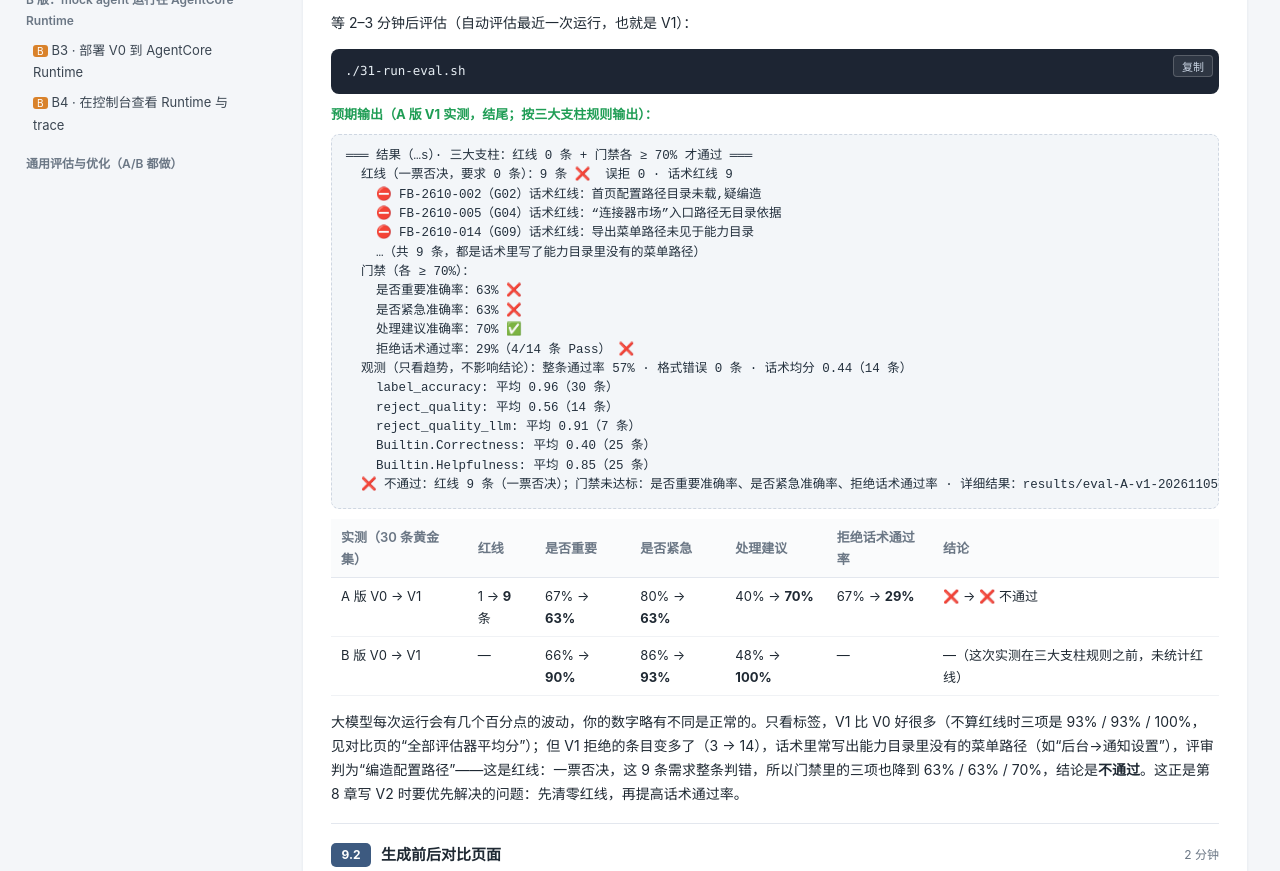
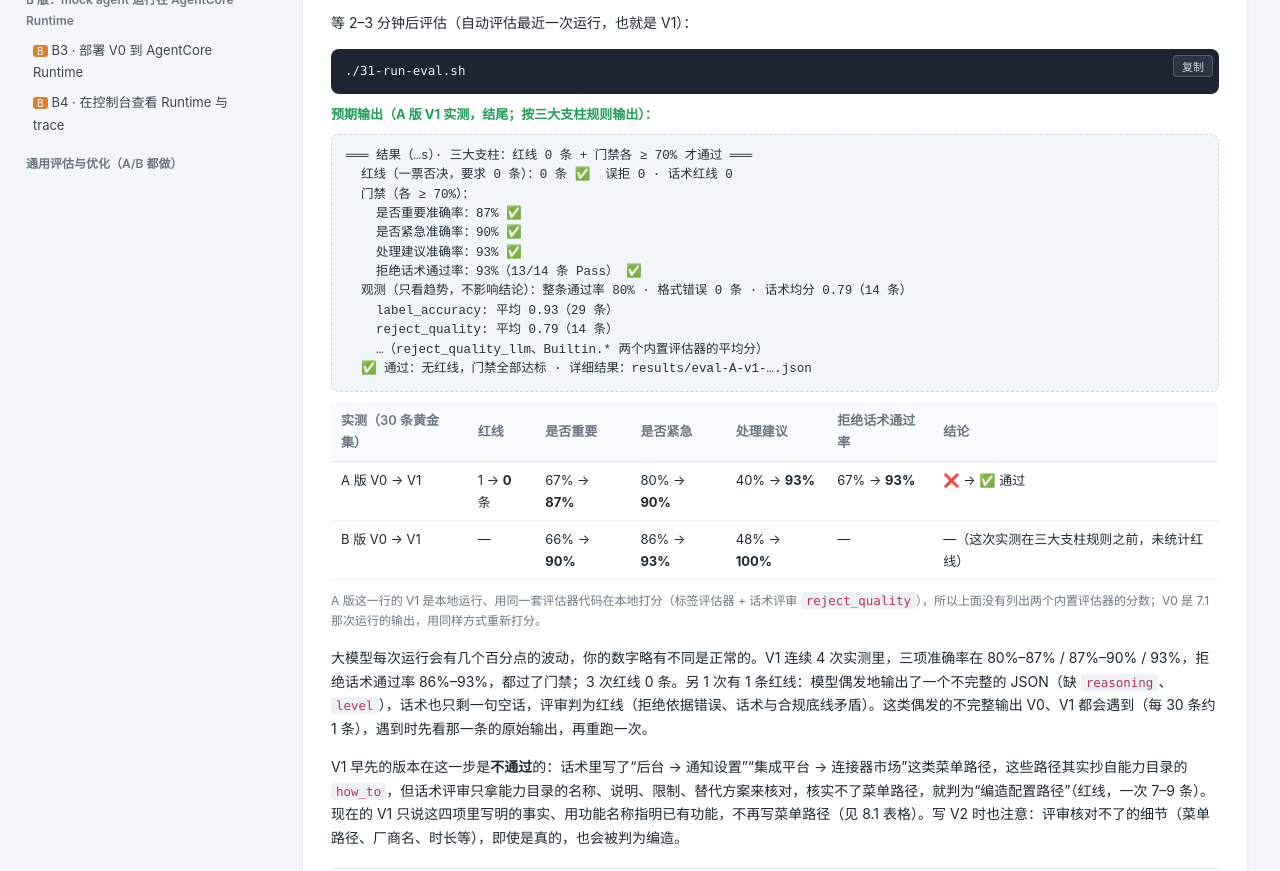
Before and after one commit to weiping-bj/agentdlc-eval-requirement-triage, a plain HTML site: page docs/09-compare.html in a window 1280 px wide. Shown: the part 624-1495 px from the top of the page. Drawn offline with Linux system fonts and the light colour scheme.

Commit message:
Docs: V1 now passes the three-pillar verdict (ch.8, ch.9)
- ch.8 8.1: the reply red-line row describes what V1 does now (catalog
  name/description/limits/workaround facts only, no menu paths, tool no
  longer returns them) and why (the reviewer cannot verify menu paths).
- ch.9 9.1: expected output and the A-path table show the fixed V1
  (red lines 1 -> 0; 87% / 90% / 93%; reject replies 13/14; pass), scored
  locally with the same evaluator code; text gives the 4-run range, the
  occasional malformed-output red line, and why the earlier V1 failed.
- docs/img/compare-sample.png, compare-matrix.png: new screenshots of the
  local compare page (V0 stored outputs vs fixed V1).

```diff
--- a/docs/09-compare.html
+++ b/docs/09-compare.html
@@ -30,29 +30,25 @@
 <pre><code>./31-run-eval.sh</code></pre>
   <div class="expect"><span class="label">预期输出（A 版 V1 实测，结尾；按三大支柱规则输出）：</span>
 <pre class="out">═══ 结果（…s）· 三大支柱：红线 0 条 + 门禁各 ≥ 70% 才通过 ═══
-  红线（一票否决，要求 0 条）：9 条 ❌  误拒 0 · 话术红线 9
-    ⛔ FB-2610-002（G02）话术红线：首页配置路径目录未载,疑编造
-    ⛔ FB-2610-005（G04）话术红线：“连接器市场”入口路径无目录依据
-    ⛔ FB-2610-014（G09）话术红线：导出菜单路径未见于能力目录
-    …（共 9 条，都是话术里写了能力目录里没有的菜单路径）
+  红线（一票否决，要求 0 条）：0 条 ✅  误拒 0 · 话术红线 0
   门禁（各 ≥ 70%）：
-    是否重要准确率：63% ❌
-    是否紧急准确率：63% ❌
-    处理建议准确率：70% ✅
-    拒绝话术通过率：29%（4/14 条 Pass） ❌
-  观测（只看趋势，不影响结论）：整条通过率 57% · 格式错误 0 条 · 话术均分 0.44（14 条）
-    label_accuracy: 平均 0.96（30 条）
-    reject_quality: 平均 0.56（14 条）
-    reject_quality_llm: 平均 0.91（7 条）
-    Builtin.Correctness: 平均 0.40（25 条）
-    Builtin.Helpfulness: 平均 0.85（25 条）
-  ❌ 不通过：红线 9 条（一票否决）；门禁未达标：是否重要准确率、是否紧急准确率、拒绝话术通过率 · 详细结果：results/eval-A-v1-20261105T143233Z.json</pre>
+    是否重要准确率：87% ✅
+    是否紧急准确率：90% ✅
+    处理建议准确率：93% ✅
+    拒绝话术通过率：93%（13/14 条 Pass） ✅
+  观测（只看趋势，不影响结论）：整条通过率 80% · 格式错误 0 条 · 话术均分 0.79（14 条）
+    label_accuracy: 平均 0.93（29 条）
+    reject_quality: 平均 0.79（14 条）
+    …（reject_quality_llm、Builtin.* 两个内置评估器的平均分）
+  ✅ 通过：无红线，门禁全部达标 · 详细结果：results/eval-A-v1-….json</pre>
   <table>
     <tr><th>实测（30 条黄金集）</th><th>红线</th><th>是否重要</th><th>是否紧急</th><th>处理建议</th><th>拒绝话术通过率</th><th>结论</th></tr>
-    <tr><td>A 版 V0 → V1</td><td>1 → <b>9</b> 条</td><td>67% → <b>63%</b></td><td>80% → <b>63%</b></td><td>40% → <b>70%</b></td><td>67% → <b>29%</b></td><td>❌ → ❌ 不通过</td></tr>
+    <tr><td>A 版 V0 → V1</td><td>1 → <b>0</b> 条</td><td>67% → <b>87%</b></td><td>80% → <b>90%</b></td><td>40% → <b>93%</b></td><td>67% → <b>93%</b></td><td>❌ → ✅ 通过</td></tr>
     <tr><td>B 版 V0 → V1</td><td>—</td><td>66% → <b>90%</b></td><td>86% → <b>93%</b></td><td>48% → <b>100%</b></td><td>—</td><td>—（这次实测在三大支柱规则之前，未统计红线）</td></tr>
   </table>
-  <p>大模型每次运行会有几个百分点的波动，你的数字略有不同是正常的。只看标签，V1 比 V0 好很多（不算红线时三项是 93% / 93% / 100%，见对比页的“全部评估器平均分”）；但 V1 拒绝的条目变多了（3 → 14），话术里常写出能力目录里没有的菜单路径（如“后台→通知设置”），评审判为“编造配置路径”——这是红线：一票否决，这 9 条需求整条判错，所以门禁里的三项也降到 63% / 63% / 70%，结论是<b>不通过</b>。这正是第 8 章写 V2 时要优先解决的问题：先清零红线，再提高话术通过率。</p></div>
+  <p class="where">A 版这一行的 V1 是本地运行、用同一套评估器代码在本地打分（标签评估器 + 话术评审 <code>reject_quality</code>），所以上面没有列出两个内置评估器的分数；V0 是 7.1 那次运行的输出，用同样方式重新打分。</p>
+  <p>大模型每次运行会有几个百分点的波动，你的数字略有不同是正常的。V1 连续 4 次实测里，三项准确率在 80%–87% / 87%–90% / 93%，拒绝话术通过率 86%–93%，都过了门禁；3 次红线 0 条。另 1 次有 1 条红线：模型偶发地输出了一个不完整的 JSON（缺 <code>reasoning</code>、<code>level</code>），话术也只剩一句空话，评审判为红线（拒绝依据错误、话术与合规底线矛盾）。这类偶发的不完整输出 V0、V1 都会遇到（每 30 条约 1 条），遇到时先看那一条的原始输出，再重跑一次。</p>
+  <p>V1 早先的版本在这一步是<b>不通过</b>的：话术里写了“后台 → 通知设置”“集成平台 → 连接器市场”这类菜单路径，这些路径其实抄自能力目录的 <code>how_to</code>，但话术评审只拿能力目录的名称、说明、限制、替代方案来核对，核实不了菜单路径，就判为“编造配置路径”（红线，一次 7–9 条）。现在的 V1 只说这四项里写明的事实、用功能名称指明已有功能，不再写菜单路径（见 8.1 表格）。写 V2 时也注意：评审核对不了的细节（菜单路径、厂商名、时长等），即使是真的，也会被判为编造。</p></div>
 </div>
 
 <div class="step" id="s-9-2">
@@ -75,7 +71,7 @@ results/compare-B-v0-20261105T142708Z-vs-B-v1-20261105T144133Z.html
   </ol>
   <img class="shot" src="img/compare-sample.png" alt="实测对比页顶部：V0 与 V1 的结论（红线一票否决），红线条数、各门禁 V0→V1 的变化和 70% 门槛">
   <img class="shot" src="img/compare-matrix.png" alt="实测对比页的三大支柱卡片：红线条数与清单、门禁实际值对门槛、观测指标的前后变化">
-  <p class="where">上面两张是 A 版实测对比页的截图（上：结论与关键指标；下：三大支柱的红线、门禁、观测对比）。</p>
+  <p class="where">上面两张是 A 版实测对比页的截图（V0 → V1，本地打分，见 9.1；上：结论与关键指标；下：三大支柱的红线、门禁对比）。</p>
   <p>先看看对比页长什么样：<a href="compare/sample-compare.html" target="_blank" rel="noopener">示例对比页（合成数据）</a>。页面内容：两个版本各自的结论（红线 0 条且门禁全部达标才算通过）；三大支柱对比——红线（误拒、话术红线的条数和清单，一票否决）、门禁（三项准确率和拒绝话术通过率对 70% 门槛）、观测（五维、用例类型、话术分项等的前后变化，不影响结论）；门禁柱状图（含 70% 门槛线）；所有评估器的原始平均分；逐条用例的“修复 / 退步 / 仍错误 / 含红线”筛选，红线条目标 ⛔。</p>
   <p>V1、V2 都评估过时，默认的“优化后”是<b>最后评估</b>的那个非 V0 版本，对比的是 V0 → 它（例如 V0 → V2）。要看 V1 → V2，指定两次评估（run_id 或 <code>results/eval-…json</code> 路径都可以）：</p>
 <pre><code>./32-compare.sh --before &lt;V1 的 run_id&gt; --after &lt;V2 的 run_id&gt;</code></pre>
```
Also changed, not shown: docs/08-optimize.html (+1 -1 lines), docs/img/compare-matrix.png, docs/img/compare-sample.png.
